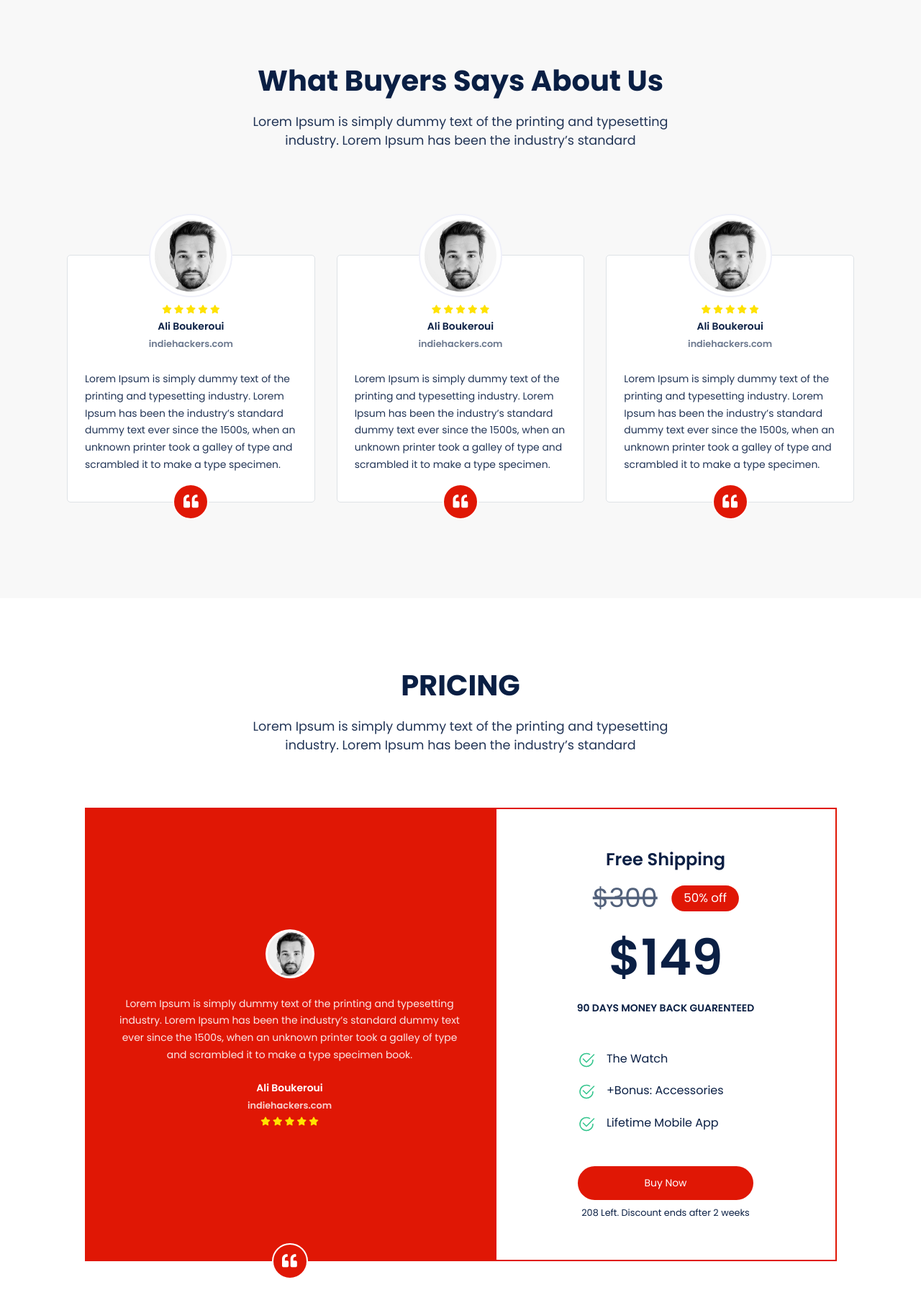
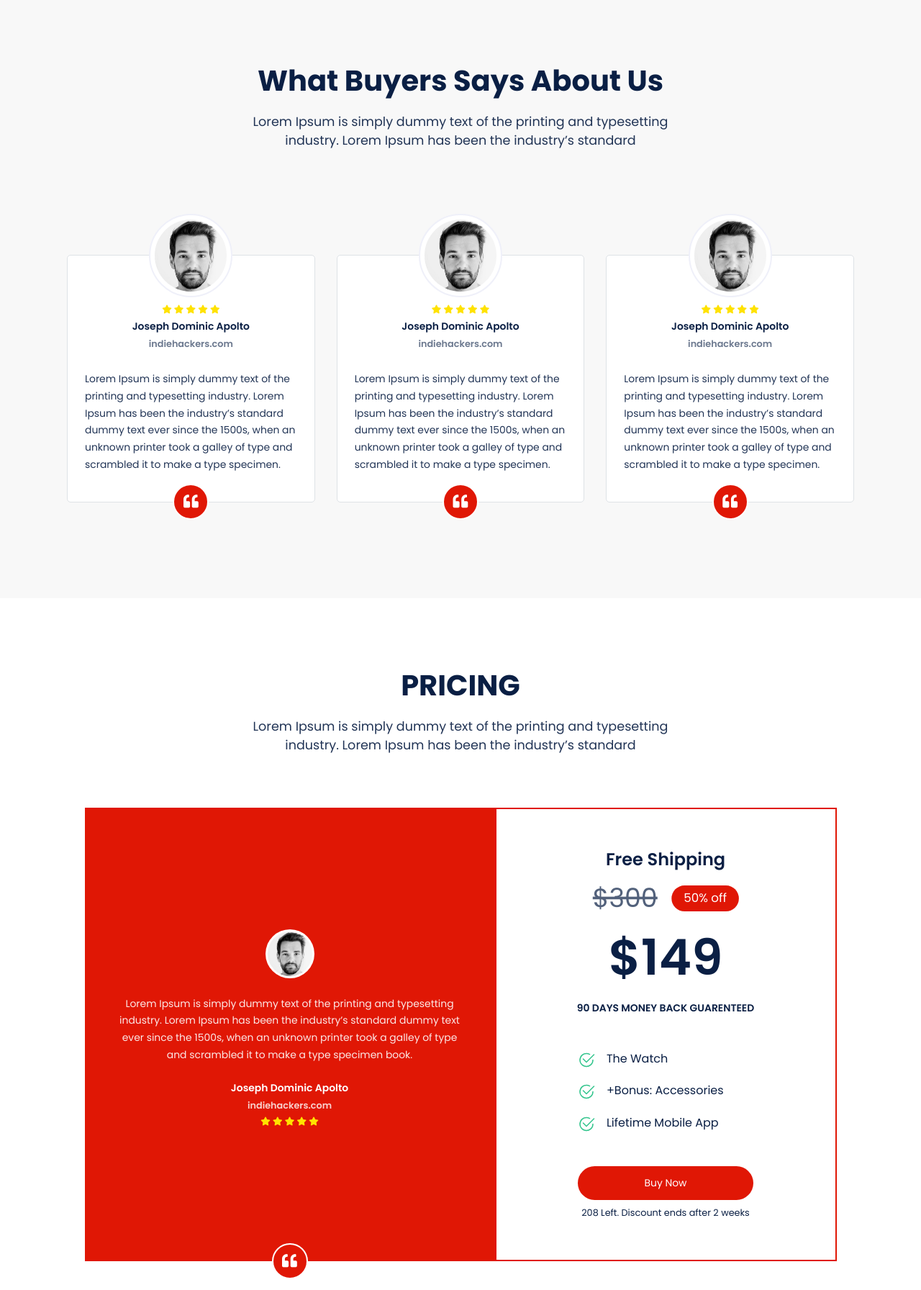
Before and after one commit to gwapolts/-ITDC14aA1Web, a PHP site: page / in a window 1280 px wide. Shown: the part 2789-4581 px from the top of the page at 72% size. Run offline with PHP 8.4, Linux system fonts and the light colour scheme; some libraries are stand-ins or nearby versions.

Commit message:
Update index.php

```diff
--- a/index.php
+++ b/index.php
@@ -342,7 +342,7 @@
                   <i class="fas fa-star"></i>
                   <i class="fas fa-star"></i>
                 </span>
-                <span class="block-20__person-name my-1">Ali Boukeroui</span>
+                <span class="block-20__person-name my-1">Joseph Dominic Apolto</span>
                 <span class="block-20__person-info">indiehackers.com</span>
               </div>
             </div>
@@ -371,7 +371,7 @@
                   <i class="fas fa-star"></i>
                   <i class="fas fa-star"></i>
                 </span>
-                <span class="block-20__person-name my-1">Ali Boukeroui</span>
+                <span class="block-20__person-name my-1">Joseph Dominic Apolto</span>
                 <span class="block-20__person-info">indiehackers.com</span>
               </div>
             </div>
@@ -400,7 +400,7 @@
                   <i class="fas fa-star"></i>
                   <i class="fas fa-star"></i>
                 </span>
-                <span class="block-20__person-name my-1">Ali Boukeroui</span>
+                <span class="block-20__person-name my-1">Joseph Dominic Apolto</span>
                 <span class="block-20__person-info">indiehackers.com</span>
               </div>
             </div>
@@ -436,7 +436,7 @@
               scrambled it to make a type specimen book.
             </p>
             <div class="flex-grow-1 d-flex flex-column mb-3">
-              <span class="person__name">Ali Boukeroui</span>
+              <span class="person__name">Joseph Dominic Apolto</span>
               <span class="person__info my-1">indiehackers.com</span>
               <span class="person__rating">
                 <i class="fas fa-star"></i>
```
